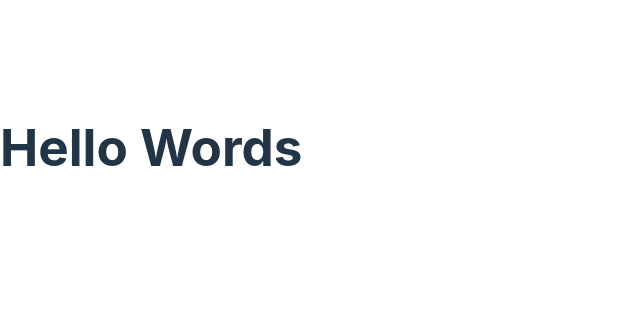
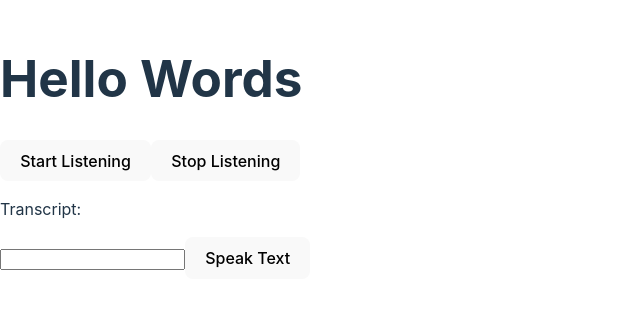
Before and after one commit to goldenTom5/word-quiz, a React (Vite) app: page / in a window 1280 px wide. Shown: the part 253-562 px from the top of the page, without its empty margins (0-640 px from the left). Built offline with nearby package versions, Linux system fonts and the light colour scheme.

Commit message:
text-to-speech & speech-to-text

```diff
--- a/src/App.jsx
+++ b/src/App.jsx
@@ -1,12 +1,14 @@
 import "./App.css";
 import Home from "./components/Home";
+import Speech from "./components/Speech";
 
 function App() {
-	return (
-		<>
-			<Home></Home>
-		</>
-	);
+  return (
+    <>
+      <Home></Home>
+      <Speech />
+    </>
+  );
 }
 
 export default App;
--- /dev/null
+++ b/src/components/Speech.jsx
@@ -0,0 +1,42 @@
+import React, { useState } from "react";
+import {
+  useSpeechToText,
+  useTextToSpeech,
+} from "../controller/speechController.js";
+
+const Speech = () => {
+  const [transcript, setTranscript] = useState("");
+  const [isListening, setIsListening] = useState(false);
+  const [textToSpeak, setTextToSpeak] = useState("");
+
+  const startListening = () => {
+    setIsListening(true);
+    useSpeechToText(setTranscript, setIsListening, true);
+  };
+
+  const stopListening = () => {
+    setIsListening(false);
+    useSpeechToText(setTranscript, setIsListening, false);
+  };
+
+  const speakText = () => {
+    useTextToSpeech(textToSpeak);
+  };
+
+  return (
+    <div>
+      <button onClick={startListening}>Start Listening</button>
+      <button onClick={stopListening}>Stop Listening</button>
+      <p>Transcript: {transcript}</p>
+
+      <input
+        type="text"
+        value={textToSpeak}
+        onChange={(e) => setTextToSpeak(e.target.value)}
+      />
+      <button onClick={speakText}>Speak Text</button>
+    </div>
+  );
+};
+
+export default Speech;
--- /dev/null
+++ b/src/controller/speechController.js
@@ -0,0 +1,55 @@
+// Speech to Text Function
+export const useSpeechToText = (setTranscript, setIsListening, isListening) => {
+  // checks browser is supported
+  const SpeechRecognition =
+    window.SpeechRecognition || window.webkitSpeechRecognition;
+
+  // Handle the lack of API support gracefully
+  if (!SpeechRecognition) {
+    console.error("Speech recognition API not supported in this browser.");
+    return;
+  }
+  // creates an instance
+  const recognition = new SpeechRecognition();
+
+  // configurations
+  recognition.continuous = true;
+  recognition.interimResults = true;
+  recognition.lang = "en-US";
+
+  //handles results
+  recognition.onresult = (event) => {
+    const current = event.resultIndex;
+    const transcript = event.results[current][0].transcript;
+    setTranscript(transcript);
+  };
+
+  //handles error with log
+  recognition.onerror = (event) => {
+    console.error("Error occurred in speech recognition:", event.error);
+  };
+
+  //starting recoginition
+  if (isListening) {
+    recognition.start();
+    recognition.onend = () => {
+      console.log("Continue listening...");
+      recognition.start();
+    };
+  }
+  //stoppping recoginition
+  else {
+    recognition.stop();
+    recognition.onend = () => {
+      console.log("Stopped listening per users request");
+    };
+  }
+};
+
+// Text to Speech Function
+export const useTextToSpeech = (text) => {
+  //creates instance of speech synthesis utterance
+  const utterance = new SpeechSynthesisUtterance(text);
+  //converts text into spoken word
+  speechSynthesis.speak(utterance);
+};
```
